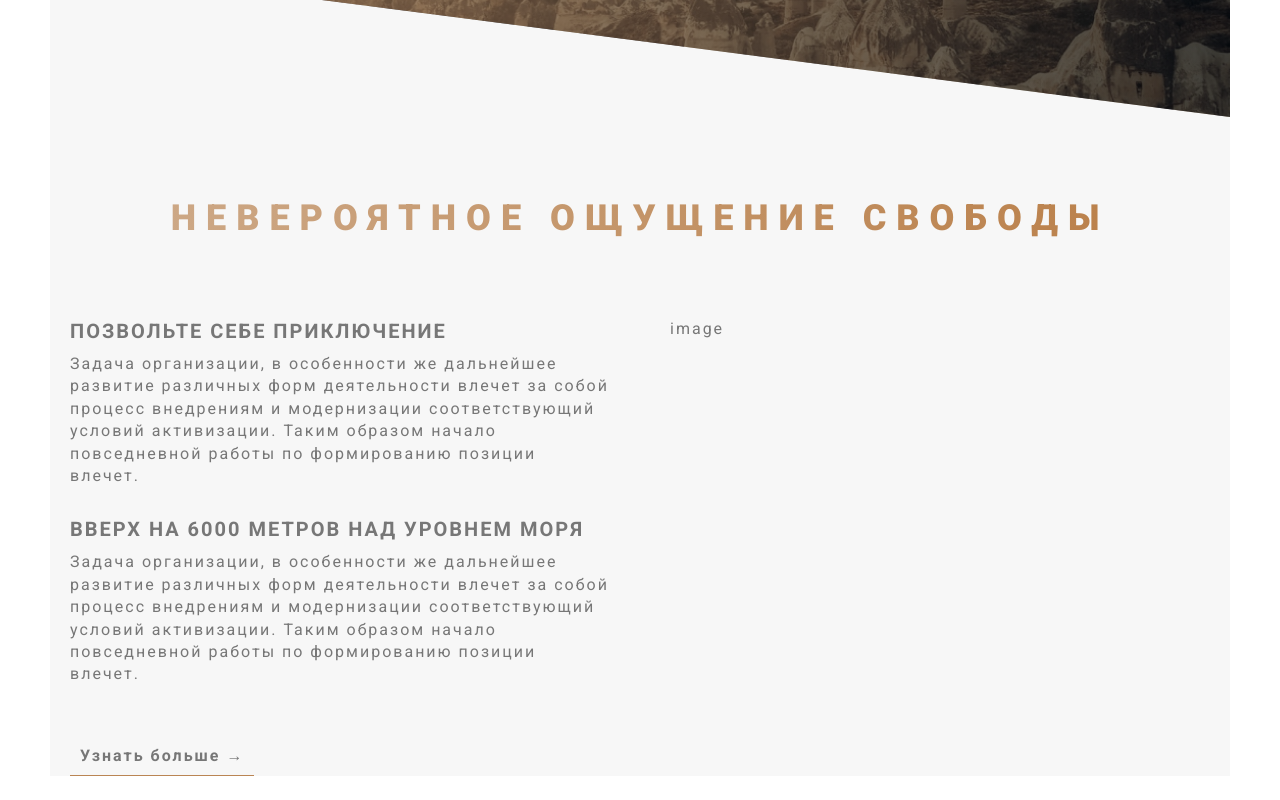
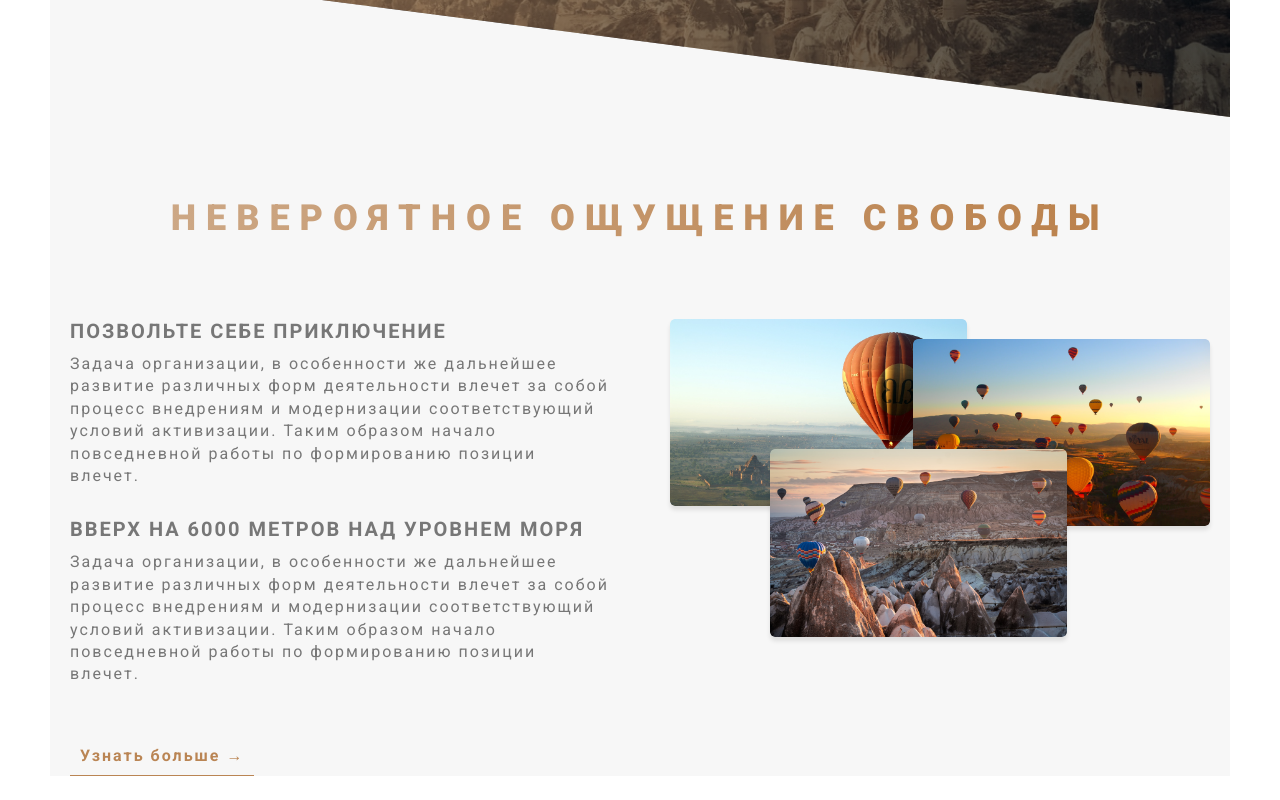
Before and after one commit to StepanovVVV/BallonTours, a plain HTML site: page index.html in a window 1280 px wide. Shown: the part 693-1493 px from the top of the page. Drawn offline with Linux system fonts and the light colour scheme.

Commit message:
new fiel

```diff
--- a/index.html
+++ b/index.html
@@ -40,7 +40,11 @@
                         <a href="#!" class="btn-text">Узнать больше &rarr;</a>
                     </div>
                     <div class="col-1-of-2">
-                        image
+                        <div class="composition">
+                            <img src="img/photo-ballons-1.png" alt="photo-ballons-1" class="composition__photo composition__photo_n1">
+                            <img src="img/photo-ballons-2.png" alt="photo-ballons-2" class="composition__photo composition__photo_n2">
+                            <img src="img/photo-ballons-3.png" alt="photo-ballons-3" class="composition__photo composition__photo_n3">
+                        </div>
                     </div>
                 </div>
             </section>
--- a/sass/components/_button-text.sass
+++ b/sass/components/_button-text.sass
@@ -4,7 +4,7 @@
         font-size: $font-size-paragraph
         letter-spacing: .2rem
         font-weight: 700
-        color: $color-gray
+        color: $color-brown-light
         text-decoration: none
         padding: 1rem
         border-bottom: 1px $color-brown-light solid
--- /dev/null
+++ b/sass/components/_composition.sass
@@ -0,0 +1,25 @@
+.composition
+    position: relative
+    &__photo
+        width: 55%
+        box-shadow: $box-shadow
+        border-radius: .5rem
+        position: absolute
+        z-index: 10
+        transition: all .2s ease 0s
+        outline-offset: 1rem
+        &_n1
+            top: 0
+            left: 0rem
+        &_n2
+            top: 2rem
+            right: 0
+        &_n3
+            top: 13rem
+            left: 10rem
+        &:hover
+            outline: 1rem solid $color-brown-light
+            transform: scale(1.1)
+            z-index: 20
+    &:hover &__photo:not(:hover)
+        transform: scale(.95)
--- a/sass/style.sass
+++ b/sass/style.sass
@@ -7,6 +7,7 @@
 @import "base/_utilities.sass"
 @import "components/_button.sass"
 @import "components/_button-text.sass"
+@import "components/_composition.sass"
 @import "layout/_grid.sass"
 @import "layout/_header.sass"
 @import "pages/_home.sass"
```
Also changed, not shown: css/style.css, img/photo-ballons-1.png (added), img/photo-ballons-2.png (added), img/photo-ballons-3.png (added), 1 other file.
